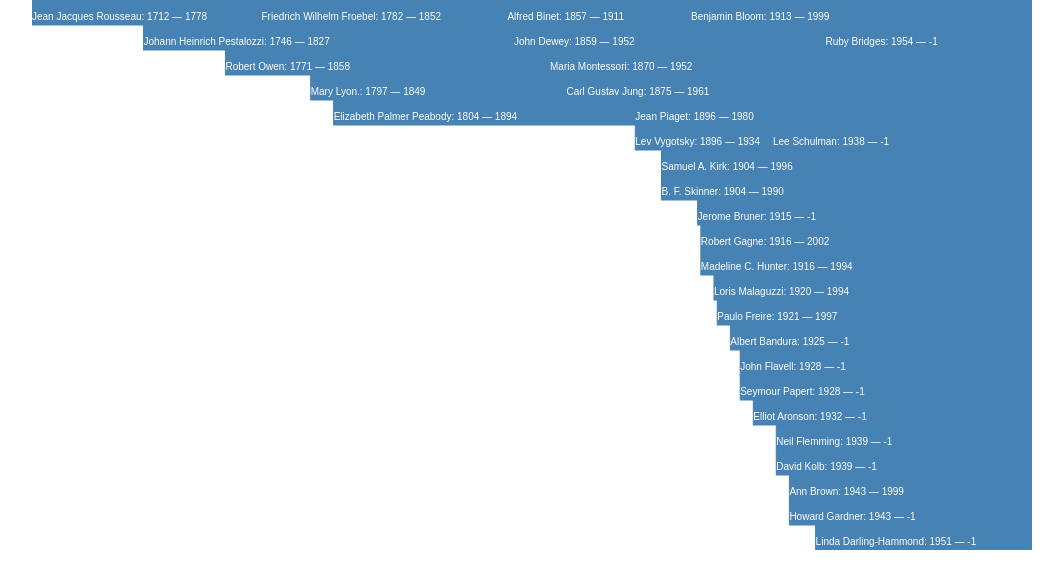
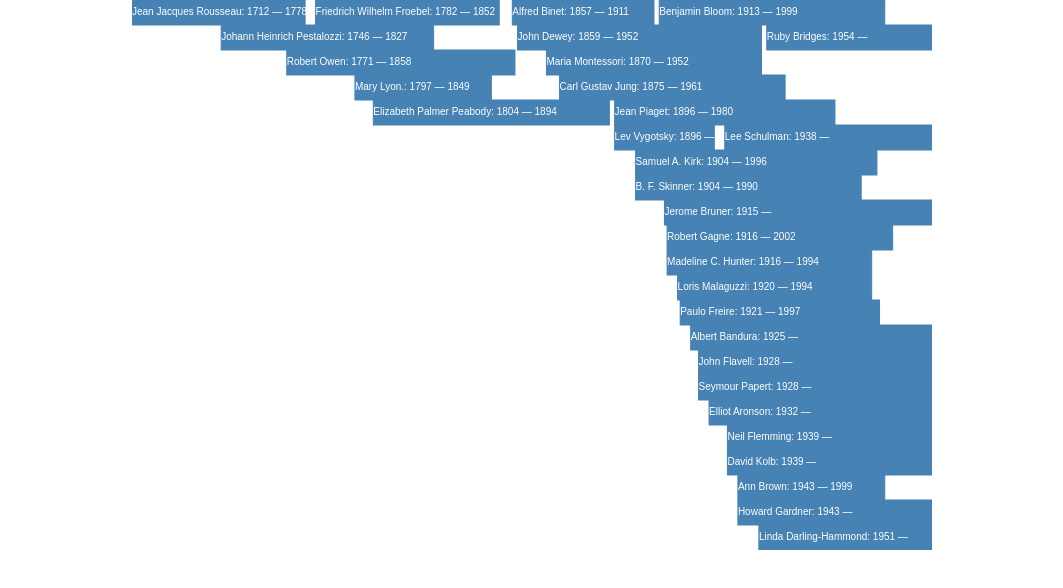
Before and after one commit to stevula/timeline-chart, a React (Create React App) app: page / in a window 1280 px wide. Shown: the top 588 px of the page, without its empty margins (108-1171 px from the left). Built offline with nearby package versions, Linux system fonts and the light colour scheme.

Commit message:
Render scaled Eduist timelines

```diff
--- a/src/Chart/index.js
+++ b/src/Chart/index.js
@@ -8,11 +8,10 @@ class Chart extends Component {
     this.eduists = eduists.data.sort((a, b) => a.birth - b.birth);
     this.state = { rows: this.getRows() };
     this.rowHeight = 25;
-    this.width = 1000;
+    this.width = 800;
   }
 
   render() {
-
     return <svg
       baseProfile="full"
       height={this.state.rows.length * this.rowHeight}
@@ -23,14 +22,14 @@ class Chart extends Component {
       </svg>;
   }
 
-  // this can be optimized but benefit would be trivial for n <= 50
   getBounds() {
-    const earliestBirth = this.eduists[0].birth;
-    const latestDeath = this.eduists.reduce((dod, person) => {
-      if (person.death === -1) return (new Date).getFullYear();
+    const min = this.eduists[0].birth;
+    const max = this.eduists.reduce((dod, person) => {
+      if (person.death === -1) return new Date().getFullYear();
       if (person.death > dod) return person.death;
+      return dod;
     }, 0);
-    return { min: earliestBirth, max: latestDeath };
+    return { min, max };
   }
 
   getRows() {
@@ -52,14 +51,13 @@ class Chart extends Component {
   renderRows() {
     const { min, max } = this.getBounds();
     const scale = this.width / (max - min);
-    return this.state.rows.map((rowData, rowNumber) => {
+    return this.state.rows.map((rowEduists, rowNumber) => {
       return <Row
-        eduists={rowData}
+        key={rowNumber}
+        eduists={rowEduists}
         height={this.rowHeight}
-        max={max}
-        min={min}
         scale={scale}
-        width={this.width}
+        startYear={min}
         y={rowNumber * this.rowHeight} />;
     });
   }
--- a/src/Eduist/index.js
+++ b/src/Eduist/index.js
@@ -2,15 +2,16 @@ import React, { Component } from 'react';
 
 class Eduist extends Component {
   render() {
+    const color = 'steelblue';
     return (
-      <g transform={`translate(${this.props.x}, 0)`}>
+      <g className="Eduist" transform={`translate(${this.props.x}, 0)`}>
         <rect
-          fill="steelblue"
+          fill={color}
           height={this.props.height}
-          stroke="steelblue"
+          stroke={color}
           width={this.props.width} />
 
-        <text y="20" fill="white" fontSize="10">
+        <text y="15" fill="white" fontSize="10">
           {`${this.props.name}: ${this.props.dob} — ${this.props.dod} `}
         </text>
       </g>
--- a/src/Row/index.js
+++ b/src/Row/index.js
@@ -4,7 +4,9 @@ import Eduist from '../Eduist';
 class Row extends Component {
   render() {
     return (
-      <g transform={`translate(0, ${this.props.y})`}>
+      <g
+        className="Row"
+        transform={`translate(0, ${this.props.y})`} >
         {this.renderEduists()}
       </g>
     );
@@ -12,12 +14,14 @@ class Row extends Component {
 
   renderEduists() {
     return this.props.eduists.map((eduist) => {
-      const startPoint = (eduist.birth - this.props.min) * this.props.scale;
-      const endPoint = eduist.death === -1 ? (new Date).getFullYear() : eduist.death;
-      const width = (endPoint - startPoint) * this.props.scale;
+      const isAlive = eduist.death === -1;
+      const startPoint = (eduist.birth - this.props.startYear) * this.props.scale;
+      const endPoint = isAlive ? new Date().getFullYear() : eduist.death;
+      const width = (endPoint - eduist.birth) * this.props.scale;
       return <Eduist
+        key={eduist.name}
         dob={eduist.birth}
-        dod={eduist.death}
+        dod={isAlive ? '' : eduist.death}
         height={this.props.height}
         name={eduist.name}
         summary={eduist.summary}
```
